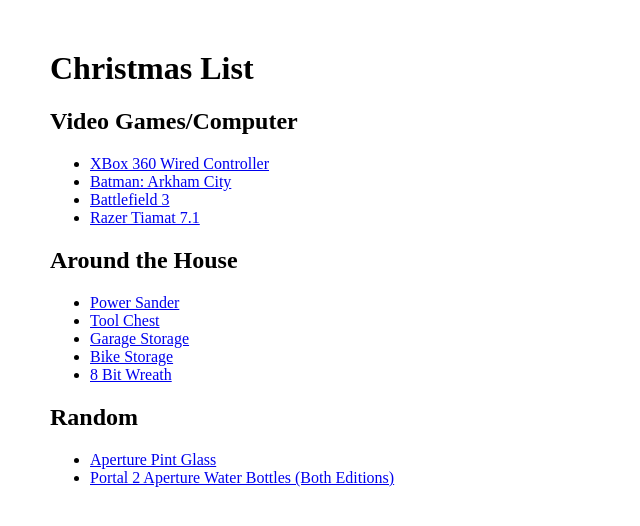
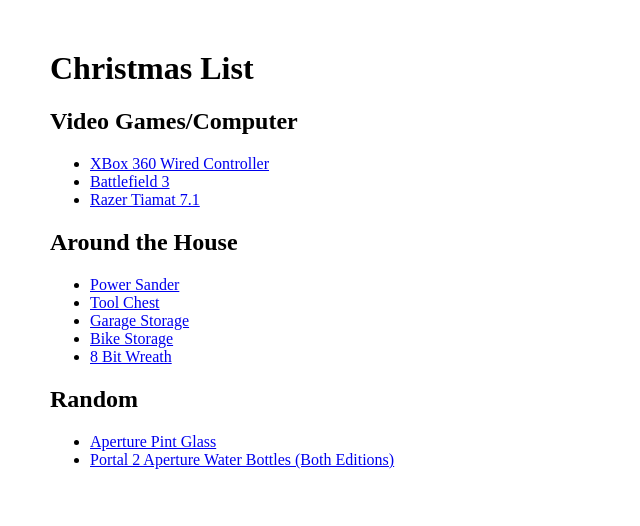
Before and after one commit to Slinkkay/slinkkay.github.com, a Jekyll site: the page built from christmas.markdown, in a window 1280 px wide. Shown: the top 526 px of the page, without its empty margins (0-640 px from the left). Built offline with Jekyll 4.4.1, drawn with Linux system fonts in a browser that asks for light colours.

Commit message:
Remove Batman

```diff
--- a/christmas.markdown
+++ b/christmas.markdown
@@ -7,7 +7,6 @@
 
 ## Video Games/Computer
 * [XBox 360 Wired Controller](http://goo.gl/kWEYI)
-* [Batman: Arkham City](http://goo.gl/8gsQ4)
 * [Battlefield 3](http://goo.gl/M3aKh)
 * [Razer Tiamat 7.1](http://www.razerzone.com/tiamat/en)
 
```
